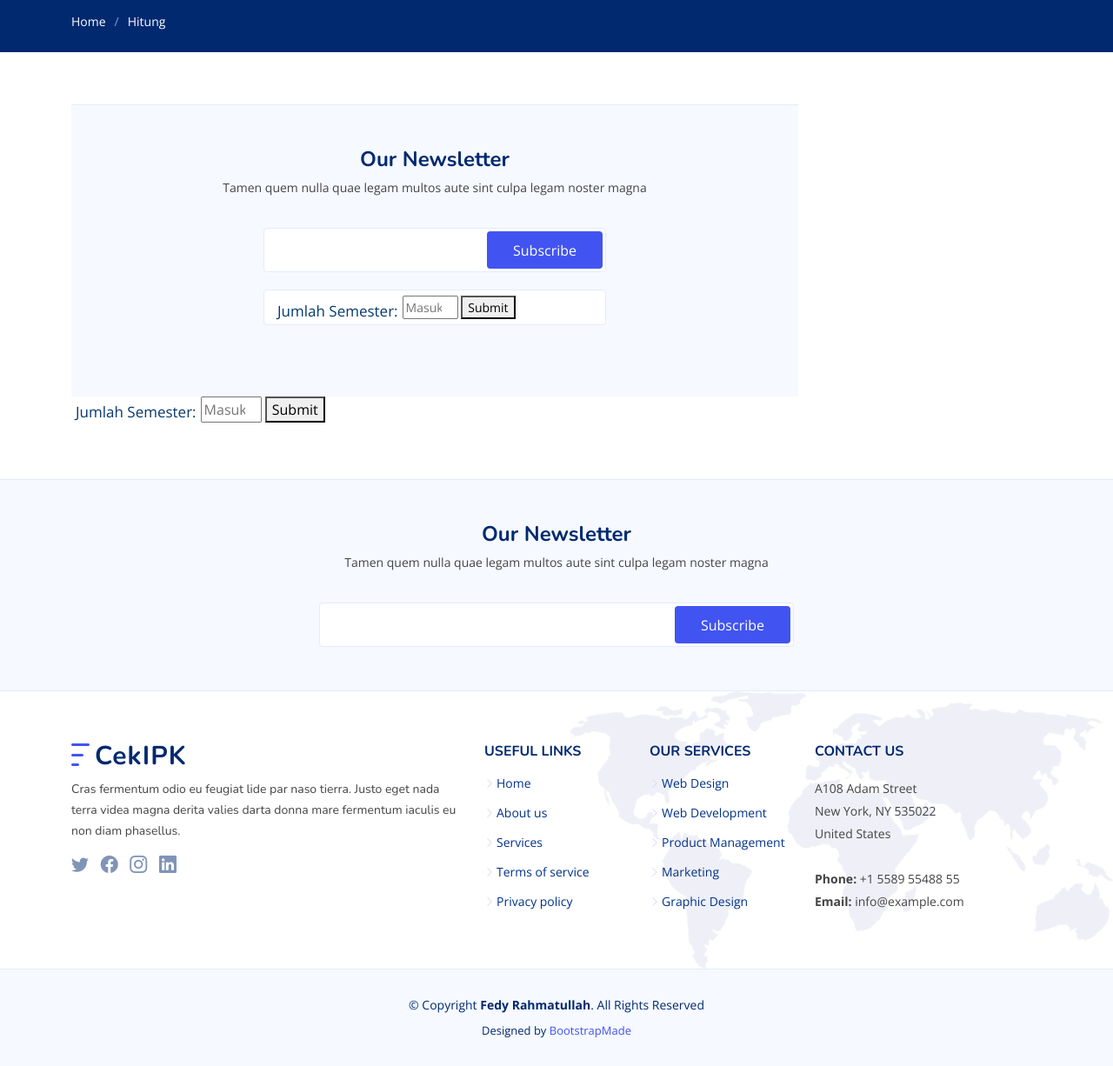
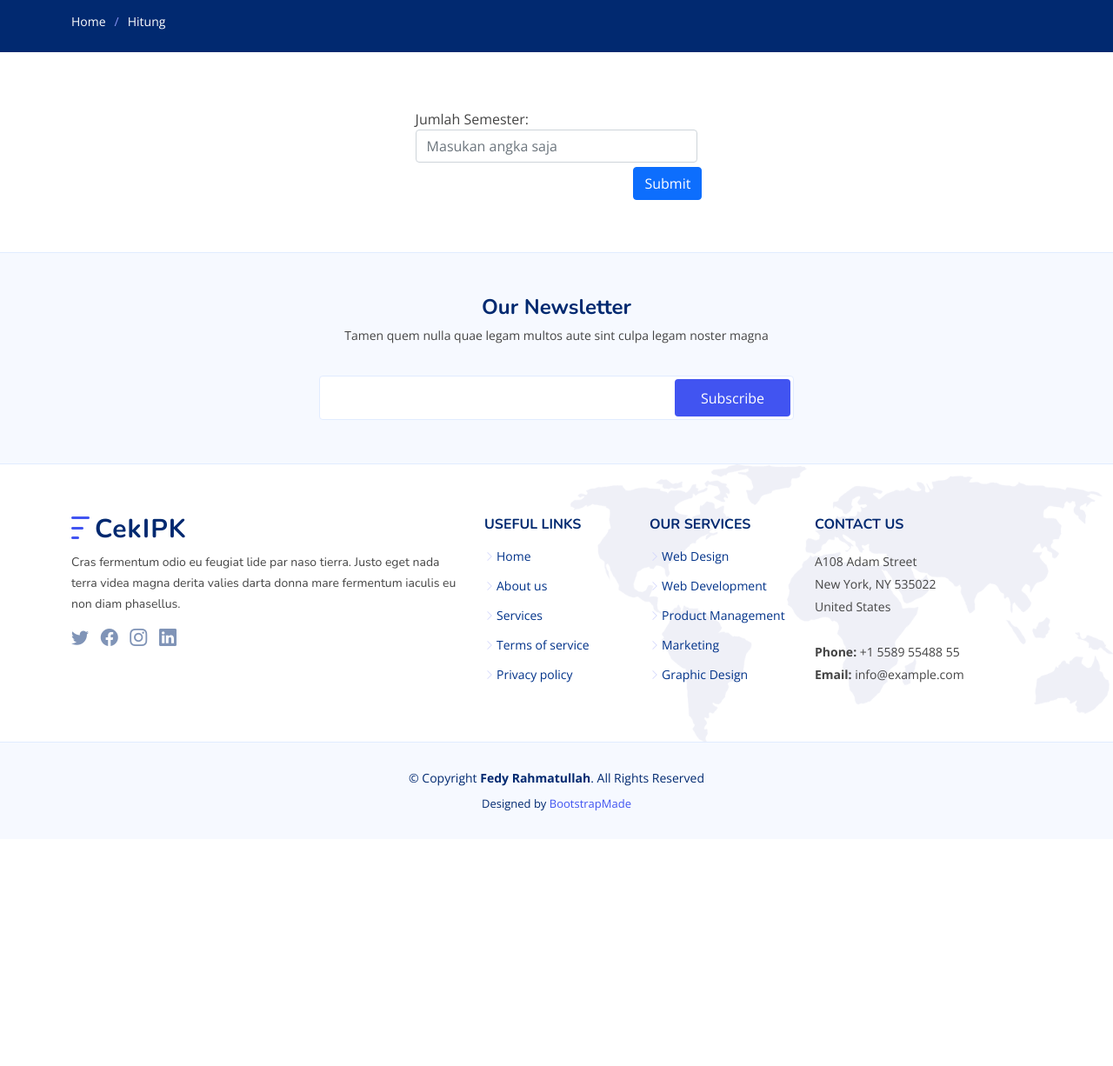
Before and after one commit to fedyrahmatullah/cekipk, a PHP site: page /hitung.php in a window 1280 px wide. Shown: the part 83-1309 px from the top of the page at 87% size. After the commit the page ends 1016 px from the top, so only its background shows below. Run offline with PHP 8.4, Linux system fonts and the light colour scheme.

Commit message:
update style

```diff
--- a/hitung.php
+++ b/hitung.php
@@ -119,55 +119,29 @@ function validasiAngka(){
 <body>
 	<div class="clear"></div>
 	<div class="clear"></div>
-	<div class="navbar">
 <!-- TEST COBA -->
-
-<div id="footer" class="footer">
-<div class="footer-newsletter" id="footer">
-  <div class="container">
-    <div class="row justify-content-center">
-      <div class="col-lg-12 text-center">
-        <h4>Our Newsletter</h4>
-        <p>Tamen quem nulla quae legam multos aute sint culpa legam noster magna</p>
-      </div>
-      <div class="col-lg-6">
-        <form action="" method="post">
-          <input type="email" name="email"><input type="submit" value="Subscribe">
-        </form>
+  <div style="margin: 0 auto; width:30%">
     <form action="" method="post" id="jml_semester">
-          <label for="j_semester" class="label2">Jumlah Semester: </label>
+      <!-- <div class="row"> -->
+        <!-- <div class="col-md-10 col-sm-10 col-xs-10"> -->
+          <div class="form-group">
+              <label for="j_semester">Jumlah Semester: </label>
               <?php if (isset($_POST["submit"])) : ?>
               <?php $btnReset = true; ?>
-          <input min="1" max="100" value="<?= $_POST["j_semester"]; ?>" type="number" id="j_semester" name="j_semester" required="" onkeypress="return event.charCode >= 48 && event.charCode <= 57">
+              <input min="1" max="100" class="form-control" value="<?= $_POST["j_semester"]; ?>" type="number" id="j_semester" name="j_semester" required="" onkeypress="return event.charCode >= 48 && event.charCode <= 57">
               <?php else : ?>
-          <input min="1" max="100" placeholder="Masukan angka saja" type="number" id="j_semester" name="j_semester" required="" onkeypress="return event.charCode >= 48 && event.charCode <= 57">
+              <input min="1" max="100" class="form-control" placeholder="Masukan angka saja" type="number" id="j_semester" name="j_semester" required="" onkeypress="return event.charCode >= 48 && event.charCode <= 57">
               <?php endif ?>
-          <button type="submit" id="submit" name="submit">Submit</button>
+          </div>
+          <button type="submit" id="submit" class="btn btn-primary" name="submit" style="float: right;">Submit</button>
           <?php if ($btnReset) {
-            echo "<a href=\"hitung.php\" class=\"btn-reset\">Reset</a>";
+          echo "<a style='margin: 0 auto; width:30%' href=\"hitung.php\" class=\"btn-reset\">Reset</a>";
           } ?>
+      <!-- </div> -->
+      <!-- </div> -->
     </form>
 </div>
-    </div>
-  </div>
-</div>
 
-</div>
-<!-- TES COBA END -->
-
-	<form action="" method="post" id="jml_semester">
-		<label for="j_semester" class="label2">Jumlah Semester: </label>
-		<?php if (isset($_POST["submit"])) : ?>
-		<?php $btnReset = true; ?>
-		<input min="1" max="100" value="<?= $_POST["j_semester"]; ?>" type="number" id="j_semester" name="j_semester" required="" onkeypress="return event.charCode >= 48 && event.charCode <= 57">
-		<?php else : ?>
-		<input min="1" max="100" placeholder="Masukan angka saja" type="number" id="j_semester" name="j_semester" required="" onkeypress="return event.charCode >= 48 && event.charCode <= 57">
-		<?php endif ?>
-		<button type="submit" id="submit" name="submit">Submit</button>
-		<?php if ($btnReset) {
-			echo "<a href=\"hitung.php\" class=\"btn-reset\">Reset</a>";
-		} ?>
-	</form>
 	<div class="clear"></div>
 	</div>
 	<?php if (isset($_POST["submit"])) : ?>
@@ -192,12 +166,12 @@ function validasiAngka(){
 				</div>
 			<?php endfor ?>
 		<div class="clear"></div>
+	<div class="clear"></div>
+  <div class="clear"></div>
+	<div>
+			<input type="text" id="jml_semester" name="jml_semester" value="<?= $_POST["j_semester"]; ?>" hidden="hidden">
+			<button type="submit" style="margin: 0 auto; width:30%" class="btn btn-primary"  id="enter" name="enter">Submit</button>
       </div>
-	<div class="clear"></div>
-	<div class="foother">
-
-			<input type="text" id="jml_semester" name="jml_semester" value="<?= $_POST["j_semester"]; ?>" hidden="hidden">
-			<button type="submit" id="enter" name="enter">Submit</button>
 	</form>
 		<div class="clear"></div>
 	</div>
@@ -208,7 +182,6 @@ function validasiAngka(){
 </html>
 
       <!-- End Hitung -->
-
 
       </div>
     </section>
--- a/index.php
+++ b/index.php
@@ -48,7 +48,7 @@
     <div class="container">
       <div class="row">
         <div class="col-lg-6 d-flex flex-column justify-content-center">
-          <h1 data-aos="fade-up">We offer modern solutions for growing your business</h1>
+          <h1 data-aos="fade-up">Kami menawarkan solusi yang mudah untuk menghitung IPKmu</h1>
           <h2 data-aos="fade-up" data-aos-delay="400">We are team of talented designers making websites with Bootstrap</h2>
           <div data-aos="fade-up" data-aos-delay="600">
             <div class="text-center text-lg-start">
```
Also changed, not shown: hasil.php (+6 -11 lines), assets/css/style.css (line endings or trailing spaces). Lines whose indentation alone changed are shown as unchanged.
